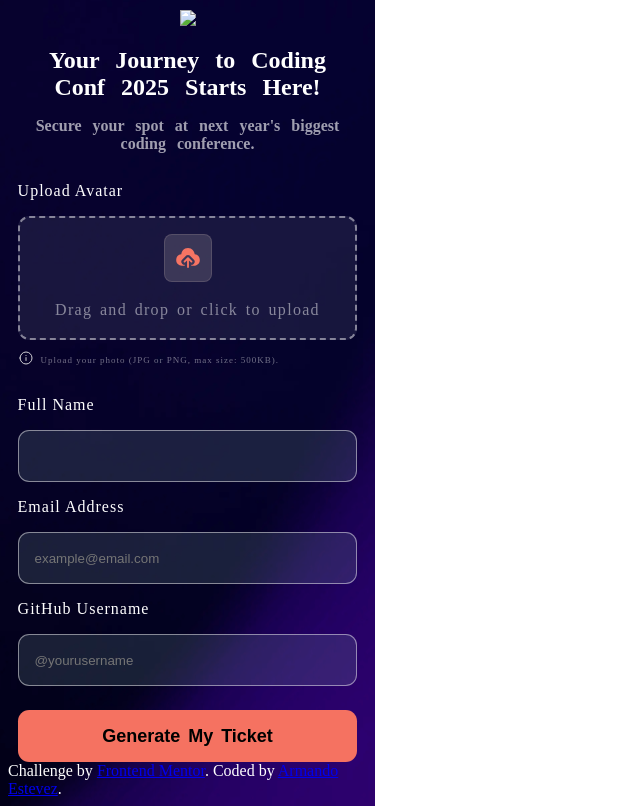
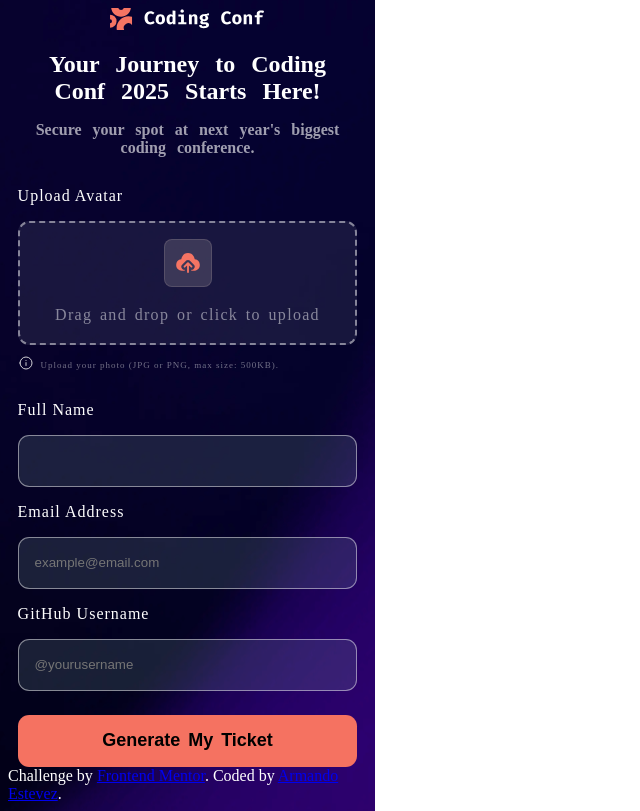
Before and after one commit to Arm4nd7/conference-ticket-generator, a website: page src/index.html in a window 1280 px wide. Shown: the whole page, without its empty margins (0-640 px from the left). Drawn offline with Linux system fonts and the light colour scheme.

Commit message:
actualizando imagenes 6

```diff
--- a/src/index.html
+++ b/src/index.html
@@ -15,7 +15,7 @@
   <header>
     <div class="container">
       <label for="logo-inicio" class="logo-inicio">
-        <img src="./assets/images/logo-full.svg alt="logo-full">
+        <img src="./assets/images/logo-full.svg" alt="logo-full">
       </label>
       <h1>
         Your Journey to Coding Conf 2025 Starts Here!
```
